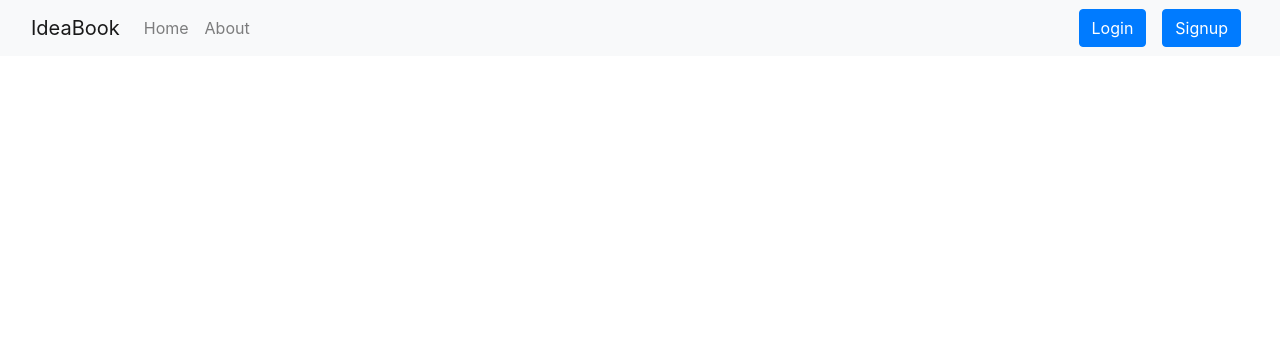
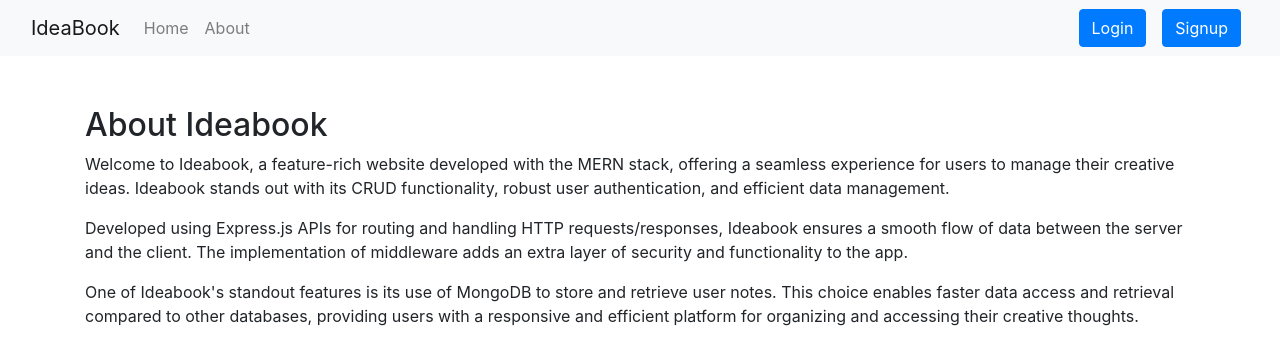
Before and after one commit to iamshivakhatri/Ideabook, a React (Create React App) app: page /About in a window 1280 px wide. Shown: the top 364 px of the page. Built offline with nearby package versions, Linux system fonts and the light colour scheme.

Commit message:
Created a readme file and added a gif

```diff
--- a/src/Components/About.js
+++ b/src/Components/About.js
@@ -1,14 +1,20 @@
-import React from 'react'
-
+import React from 'react';
 
 const About = () => {
+  return (
+    <div>
+      <h2>About Ideabook</h2>
+      <p>
+        Welcome to Ideabook, a feature-rich website developed with the MERN stack, offering a seamless experience for users to manage their creative ideas. Ideabook stands out with its CRUD functionality, robust user authentication, and efficient data management.
+      </p>
+      <p>
+        Developed using Express.js APIs for routing and handling HTTP requests/responses, Ideabook ensures a smooth flow of data between the server and the client. The implementation of middleware adds an extra layer of security and functionality to the app.
+      </p>
+      <p>
+        One of Ideabook's standout features is its use of MongoDB to store and retrieve user notes. This choice enables faster data access and retrieval compared to other databases, providing users with a responsive and efficient platform for organizing and accessing their creative thoughts.
+      </p>
+    </div>
+  );
+};
 
-    return (
-        <>
-        </>
-
-    )
-
-}
-
-export default About
+export default About;
```
Also changed, not shown: 2 other files (tests, documents, lock files or other folders).
